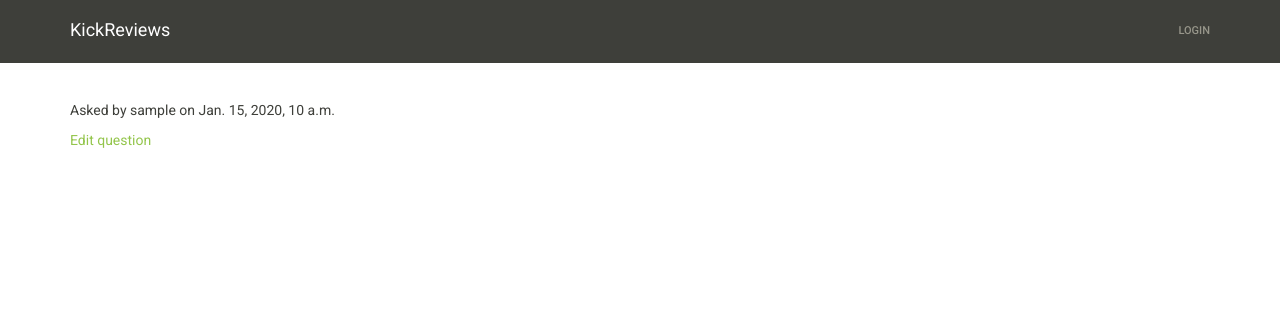
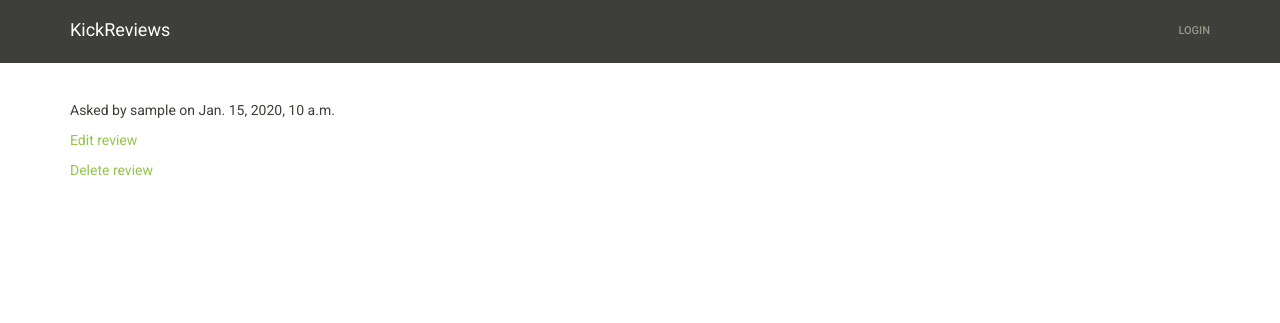
Before and after one commit to rkmaduka/kick_reviews, a Django app: page /review/1/ in a window 1280 px wide. Shown: the top 323 px of the page. Run offline with Django 3.2, Linux system fonts and the light colour scheme; a user stored in the database is signed in; tables that the repository leaves empty hold one stand-in row (values such as "Sample post"); some libraries are stand-ins or nearby versions.

Commit message:
Add question delete view

```diff
--- a/core/urls.py
+++ b/core/urls.py
@@ -9,4 +9,5 @@ urlpatterns = patterns('',
     url(r'^review/$', ReviewListView.as_view(), name='review_list'),
     url(r'^review/(?P<pk>\d+)/$', ReviewDetailView.as_view(), name='review_detail'),
     url(r'^review/update/(?P<pk>\d+)/$', ReviewUpdateView.as_view(), name='review_update'),
+    url(r'^review/delete/(?P<pk>\d+)/$', ReviewDeleteView.as_view(), name = 'review_delete'),
 )
--- a/core/views.py
+++ b/core/views.py
@@ -1,5 +1,5 @@
 from django.shortcuts import render
-from django.views.generic import TemplateView, CreateView, ListView, DetailView, UpdateView
+from django.views.generic import TemplateView, CreateView, ListView, DetailView, UpdateView, DeleteView
 from django.core.urlresolvers import reverse_lazy
 from .models import *
 
@@ -29,3 +29,8 @@ class ReviewUpdateView(UpdateView):
     model = Review
     template_name = 'review/review_form.html'
     fields = ['sneaker', 'review']
+
+class ReviewDeleteView(DeleteView):
+    model = Review
+    template_name = 'review/review_confirm_delete.html'
+    success_url = reverse_lazy('review_list')
--- a/templates/review/review_detail.html
+++ b/templates/review/review_detail.html
@@ -4,6 +4,7 @@
 <p>{{ review.description }}</p>
 <p>Asked by {{ review.user.username }} on {{ review.created_at }}</p>
 {% if review.user == user %}
-<p><a href="{% url 'review_update' pk=question.id %}">Edit question</a></p>
+<p><a href="{% url 'review_update' pk=question.id %}">Edit review</a></p>
+<p><a href="{% url 'review_delete' pk=review.id %}">Delete review</a></p>
 {% endif %}
 {% endblock %}
```
Also changed, not shown: templates/review/review_confirm_delete.html (added, +8 -0 lines), 1 other file.
